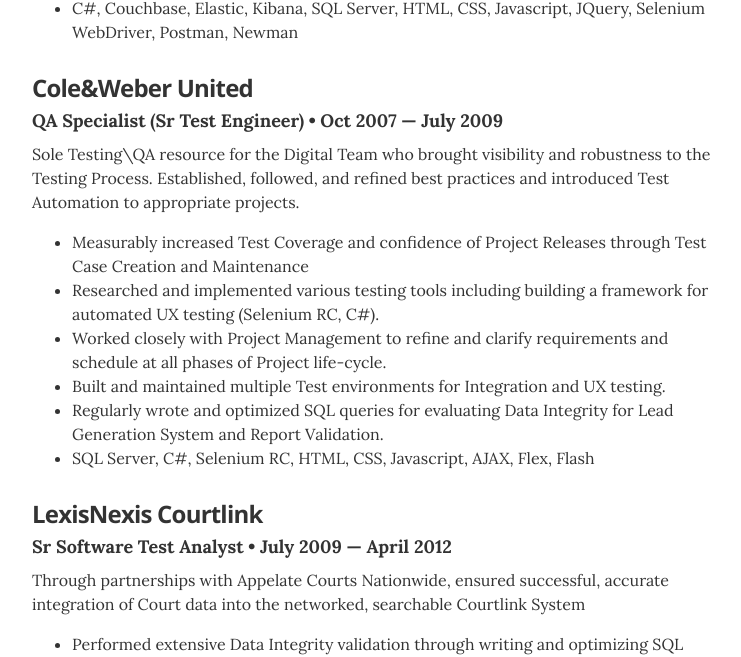
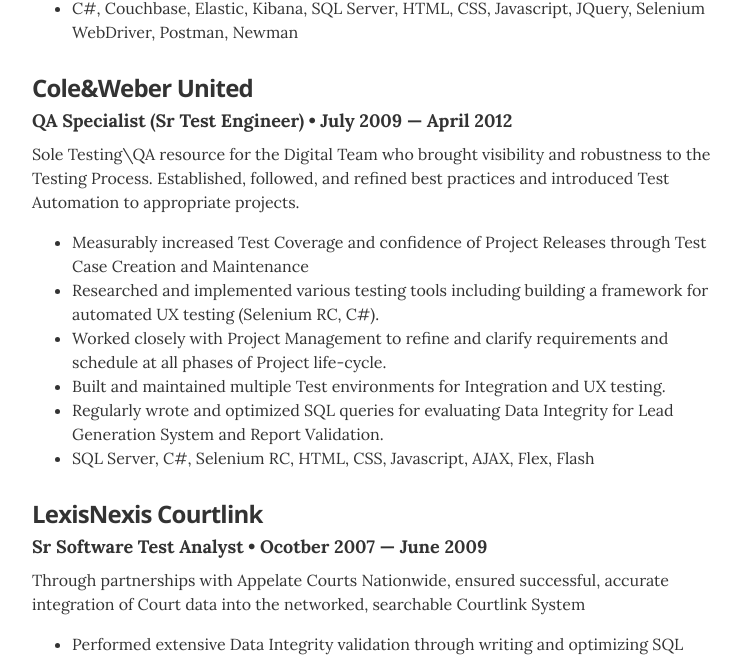
Before and after one commit to rharmaning/rharmaning.github.io, a Jekyll site: the page built from index.html, in a window 1280 px wide and 900 px high, scrolled down 1381 px. Shown: the part 151-808 px from the top of the window, without its empty margins (268-1009 px from the left). Built offline with Jekyll 4.4.1, drawn with Linux system fonts in a browser that asks for light colours.

Commit message:
corrections, typos

```diff
--- a/_layouts/resume.html
+++ b/_layouts/resume.html
@@ -101,7 +101,7 @@
         </div>
         <div class="resume-item" itemscope itemprop="worksFor" itemtype="http://schema.org/Organization">
           <h3 class="resume-item-title" itemprop="name">Cole&Weber United</h3>
-          <h4 class="resume-item-details" itemprop="description">QA Specialist (Sr Test Engineer) &bull; Oct 2007 &mdash; July 2009</h4>
+          <h4 class="resume-item-details" itemprop="description">QA Specialist (Sr Test Engineer) &bull; July 2009 &mdash; April 2012</h4>
           <p class="resume-item-copy">Sole Testing\QA resource for the Digital Team who brought visibility and robustness to the Testing Process. Established, followed, and refined best practices and introduced Test Automation to appropriate projects.</p>
         <ul class="resume-item-list">
             <li>Measurably increased Test Coverage and confidence of Project Releases through Test Case Creation and Maintenance</li>
@@ -115,7 +115,7 @@
 
          <div class="resume-item" itemscope itemprop="worksFor" itemtype="http://schema.org/Organization">
           <h3 class="resume-item-title" itemprop="name">LexisNexis Courtlink</h3>
-          <h4 class="resume-item-details" itemprop="description">Sr Software Test Analyst &bull; July 2009 &mdash; April 2012</h4>
+          <h4 class="resume-item-details" itemprop="description">Sr Software Test Analyst &bull; Ocotber 2007 &mdash; June 2009</h4>
           <p class="resume-item-copy">Through partnerships with Appelate Courts Nationwide, ensured successful, accurate integration of Court data into the networked, searchable Courtlink System</p>
         <ul class="resume-item-list">
             <li>Performed extensive Data Integrity validation through writing and optimizing SQL Queries\Views.</li>
```
